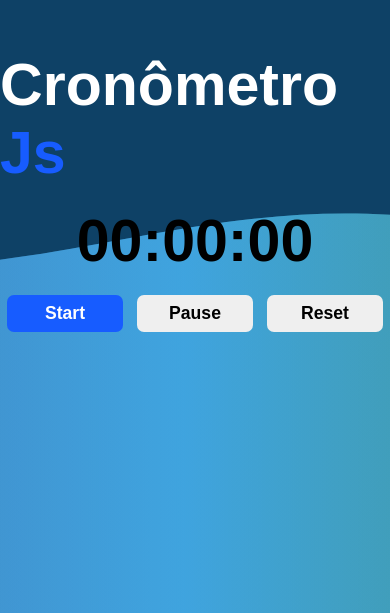
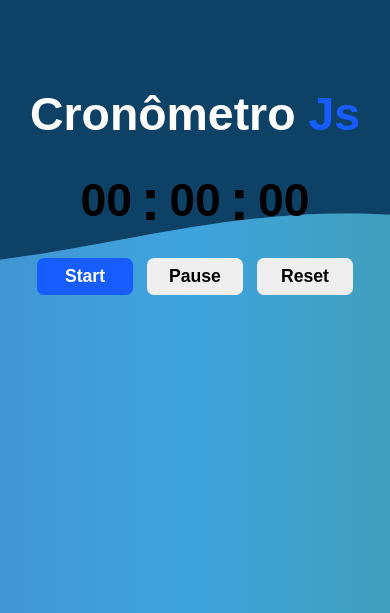
Before and after one commit to vitoradao/Timer-JS, a plain HTML site: page index.html in a window 390 px wide. Shown: the part 231-844 px from the top of the page. Drawn offline with Linux system fonts and the light colour scheme; a web font is replaced by a local one.

Commit message:
bug fixes

```diff
--- a/style.css
+++ b/style.css
@@ -43,21 +43,25 @@ svg {
 .separador {
     font-size: 7vh;
     font-weight: 900;
+    padding: 1.5%;
 }
 
 .horas{
    font-size: 7vh;
    font-weight: 900;
+   padding: 1.5%;
 }
 
 .minuto{
     font-size: 7vh;
     font-weight: 900;
+    padding: 1.5%;
 }
 
 .segundo{
     font-size: 7vh;
     font-weight: 900;
+    padding: 1.5%;
 }
 
 .tittle{
@@ -134,3 +138,22 @@ h1{
 h2{
     color: #172953;
 }
+
+@media screen and (max-width: 428px){
+    .horas{
+        font-size: 5.5vh;
+     }
+
+     .minuto{
+         font-size: 5.5vh;
+     }
+
+     .segundo{
+         font-size: 5.5vh;
+     }
+
+     .tittle{
+         font-size: 5.5vh;
+     }
+
+}
```
